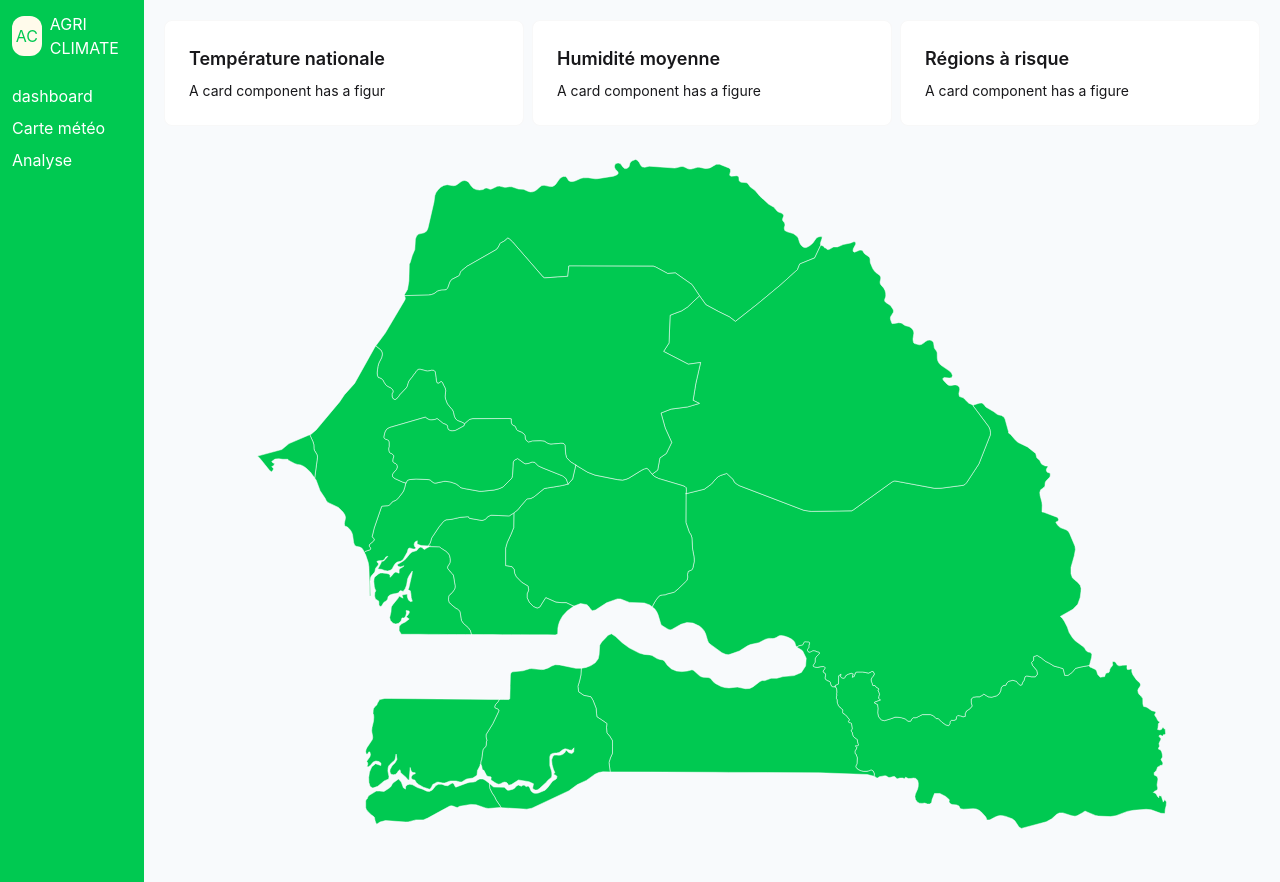
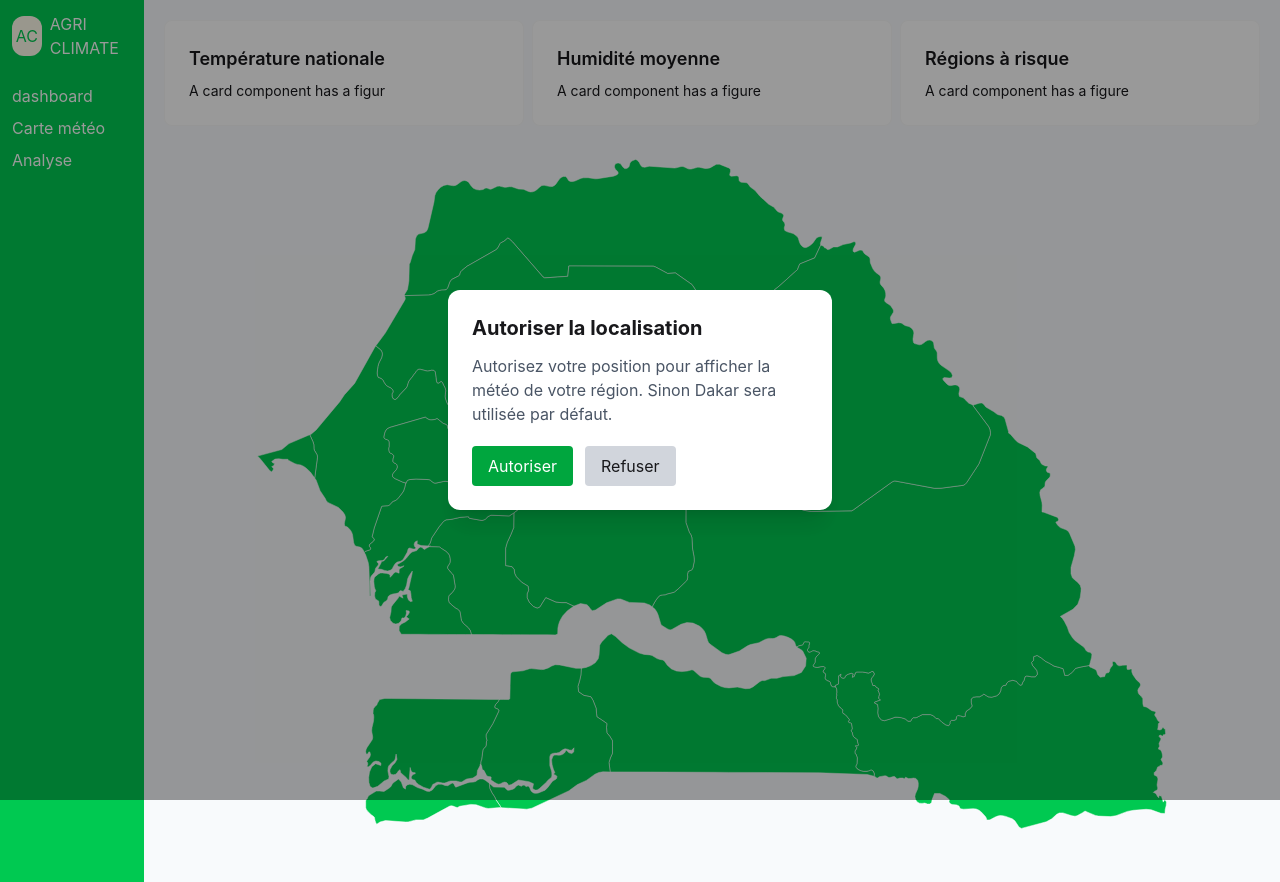
Before and after one commit to mamesayelom/AgriMeteo, a React (Vite) app: page / in a window 1280 px wide. Built offline with nearby package versions, Linux system fonts and the light colour scheme.

Commit message:
feat: intégration de la géolocalisation GPS pour la détection de région

```diff
--- /dev/null
+++ b/src/components/LocationPopup.jsx
@@ -0,0 +1,44 @@
+function LocationPopup({ onAccept, onReject }) {
+
+  return (
+    <div className="fixed inset-0 bg-black/40 flex items-center justify-center z-50">
+
+      <div className="bg-white p-6 rounded-xl shadow-xl w-96">
+
+        <h2 className="text-xl font-bold mb-3">
+          Autoriser la localisation
+        </h2>
+
+        <p className="text-gray-600 mb-5">
+          Autorisez votre position pour afficher la météo de votre région.
+          Sinon Dakar sera utilisée par défaut.
+        </p>
+
+
+        <div className="flex gap-3">
+
+          <button
+            onClick={onAccept}
+            className="bg-green-600 text-white px-4 py-2 rounded"
+          >
+            Autoriser
+          </button>
+
+
+          <button
+            onClick={onReject}
+            className="bg-gray-300 px-4 py-2 rounded"
+          >
+            Refuser
+          </button>
+
+        </div>
+
+      </div>
+
+    </div>
+  )
+}
+
+
+export default LocationPopup;
--- a/src/pages/dashboard.jsx
+++ b/src/pages/dashboard.jsx
@@ -1,10 +1,110 @@
-import { useState } from "react";
+import { useEffect, useState } from "react";
+import LocationPopup from "../components/LocationPopup";
+
 import { motion, AnimatePresence } from "framer-motion";
 import Carte from "../components/carte"
 import Sidebar from "../components/Sidebar"
 import RegionPanel from "../components/RegionPanel"
+
 function Dashboard(){
     const [selectedRegion, setSelectedRegion] = useState(null);
+    const [showLocationPopup,setShowLocationPopup] = useState(false);
+
+    useEffect(()=>{
+
+    const alreadyAsked = localStorage.getItem("locationAsked");
+
+    if(!alreadyAsked){
+        setShowLocationPopup(true);
+    }
+
+    },[]);
+
+    //// Fonction asynchrone qui récupère la région à partir des coordonnées GPS (latitude, longitude)
+    async function getRegionFromCoordinates(lat, lon) {
+
+    // Appel API vers OpenStreetMap (Nominatim)
+    // On envoie la latitude et la longitude pour obtenir une adresse lisible
+    const res = await fetch(
+        `https://nominatim.openstreetmap.org/reverse?lat=${lat}&lon=${lon}&format=json`
+    );
+
+    // On transforme la réponse HTTP en JSON exploitable
+    const data = await res.json();
+
+    // On récupère la partie "address" du résultat
+    // Elle contient les infos comme pays, région, ville, etc.
+    const address = data.address;
+    console.log("adresse: ",address);
+
+
+    // - address.state → retourne la région principale (ex: Dakar, Thiès)
+    // - address.county → retourne le pays
+    return address.state || address.county;
+    }
+
+    // Fonction déclenchée quand l'utilisateur accepte ou autorise la localisation GPS
+    const allowLocation = () => {
+
+        // (évite de redemander à chaque chargement de la page)
+        localStorage.setItem("locationAsked","true");
+
+        // On ferme le popup de demande de localisation
+        setShowLocationPopup(false);
+
+        // On demande la position GPS de l'utilisateur
+        navigator.geolocation.getCurrentPosition(
+
+           // CAS 1 : si l'utilisateur accepte et que la position est récupérée
+           async (pos)=>{
+
+                // On extrait la latitude et la longitude fournies par le navigateur
+                const {latitude, longitude} = pos.coords;
+
+
+                console.log(latitude, longitude);
+
+
+                // On convertit les coordonnées GPS en région (appel API reverse geocoding)
+                const region = await getRegionFromCoordinates(
+                    latitude,
+                    longitude
+                );
+
+                console.log(region)
+
+                // On stocke la région sélectionnée dans l'état React
+                setSelectedRegion(region);
+
+            },
+
+            // CAS 2 : si l'utilisateur refuse la localisation OU s'il y a une erreur
+            ()=>{
+
+                // On définit une région par défaut (Dakar)
+                setSelectedRegion("dakar");
+
+            }
+
+        );
+
+
+    };
+
+
+
+    const refuseLocation = () => {
+
+        localStorage.setItem("locationAsked","true");
+
+        setShowLocationPopup(false);
+
+
+        // région par défaut
+        setSelectedRegion("dakar");
+
+    };
+
     return(
         <>
         <div className="flex">
@@ -63,6 +163,15 @@ function Dashboard(){
                 </motion.div>
                 </>
                 )}
+                {/* BACKDROP (overlay sombre) */}
+                {showLocationPopup && (
+
+                <LocationPopup
+                onAccept={allowLocation}
+                onReject={refuseLocation}
+                />
+
+                )}
             </div>
 
 
```
